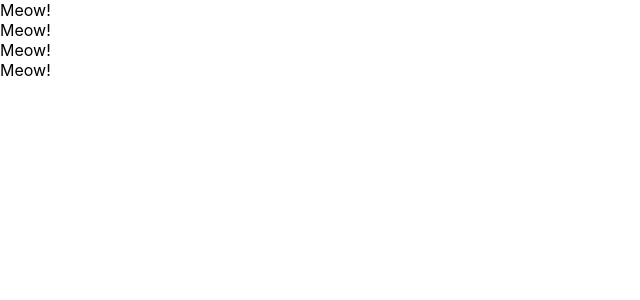
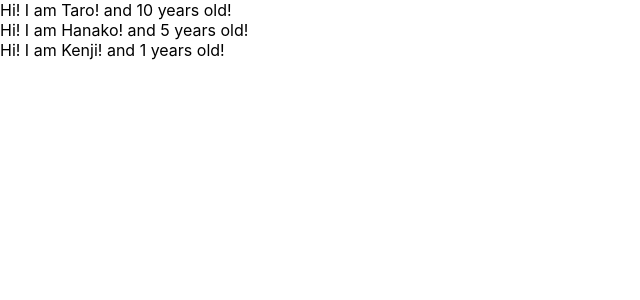
Before and after one commit to mikitakeuchi/react-redux-app, a React (Create React App) app: page / in a window 1280 px wide. Shown: the top 300 px of the page, without its empty margins (0-640 px from the left). Built offline with nearby package versions, Linux system fonts and the light colour scheme.

Commit message:
learn props of component

```diff
--- a/src/App.js
+++ b/src/App.js
@@ -1,35 +1,28 @@
-// import React, { Component } from "react"; // class component
-import React from "react"; // 関数component
+import React from "react";
 
-// class component ...
-// class App extends Component {
-//   render() {
-//     const greeting = 'Hi!';
-//     return (
-//       <React.Fragment>
-//         <h1 className='foo'>{greeting}</h1>
-//         <label htmlFor='bar'>bar</label>
-//         <input type='text' onClick={() => {console.log('I am clicked!')}} />
-//         <input type='text' onChange={() => {console.log('I am changed!')}} />
-//       </React.Fragment>
-//     );
-//   }
-// }
-
-// 関数component
 const App = () => {
+  const profiles = [
+    {name: 'Taro', age: 10},
+    {name: 'Hanako', age: 5},
+    {name: 'Kenji'}
+  ]
   return (
     <div>
-      <Cat />
-      <Cat />
-      <Cat />
-      <Cat />
+      {
+        profiles.map((profiles, index) => {
+          return <User name={profiles.name} age={profiles.age} key={index} />
+        })
+      }
     </div>
   )
 }
 
-const Cat = () => {
-  return <div>Meow!</div>
+const User = (props) => {
+return <div>Hi! I am {props.name}! and {props.age} years old!</div>
+}
+
+User.defaultProps = {
+  age: 1
 }
 
 export default App;
```
